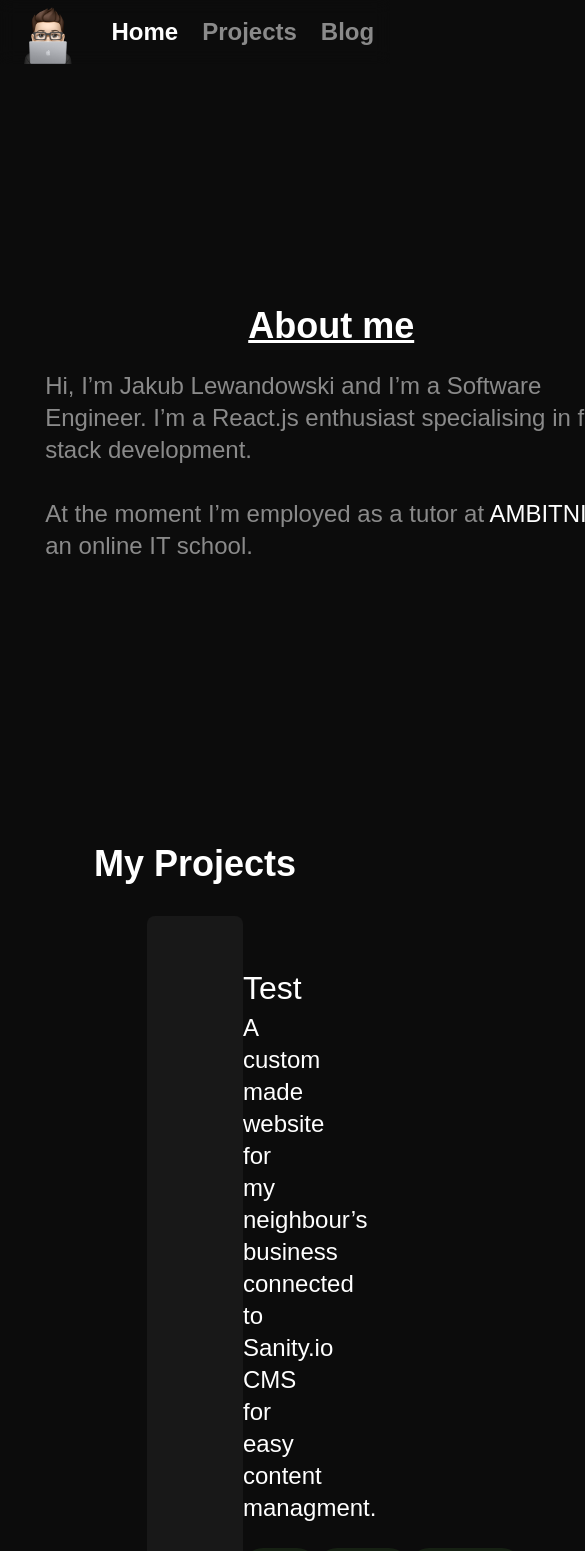
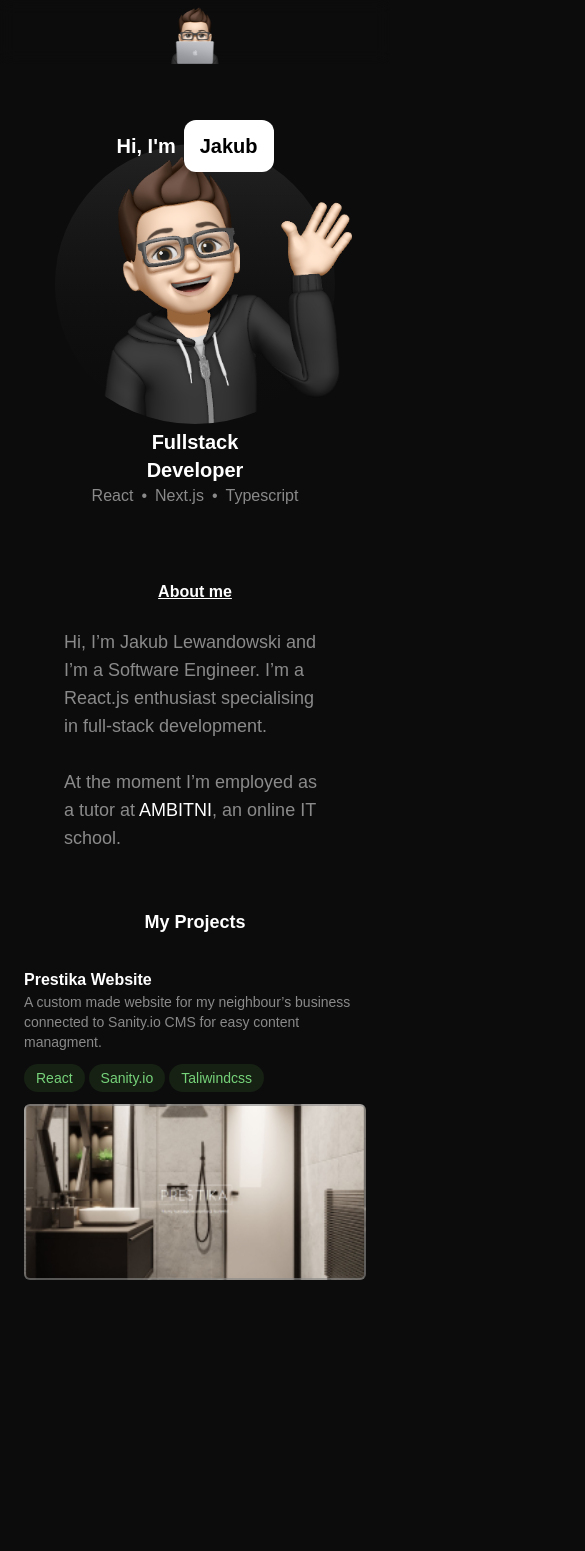
Before and after one commit to j-lewandowski/portfolio-v2, a Next.js app: page / in a window 390 px wide. Shown: the top 1551 px of the page, 585 px wide, since content can reach past the window. Built offline with nearby package versions, Linux system fonts and the light colour scheme; a web font is replaced by a local one.

Commit message:
fixed responsive design

```diff
--- a/app/(page)/_components/Navbar.tsx
+++ b/app/(page)/_components/Navbar.tsx
@@ -7,7 +7,7 @@ const Navbar = () => {
   const pathName = usePathname();
 
   return (
-    <nav className="w-full h-16 flex text-white text-2xl font-bold justify-around items-center backdrop-blur fixed z-30">
+    <nav className="w-full h-16 text-white md:text-xl font-bold justify-around items-center backdrop-blur fixed z-30 flex">
       <div>
         <Image
           src="/images/Memoji-laptop.png"
@@ -16,7 +16,7 @@ const Navbar = () => {
           width={64}
         />
       </div>
-      <ul className="flex gap-x-6">
+      <ul className="md:flex hidden gap-x-6">
         <Link
           href="/"
           className={pathName === "/" ? "text-white" : "text-secondary"}
--- /dev/null
+++ b/app/(page)/_components/ProjectComponent.tsx
@@ -0,0 +1,42 @@
+interface ProjectComponentProps {
+  name: string;
+  image: string;
+  description: string;
+  technologies: string[];
+}
+
+const ProjectComponent = ({
+  name,
+  image,
+  description,
+  technologies,
+}: ProjectComponentProps) => {
+  return (
+    <div className="flex flex-col-reverse md:flex-row w-full md:min-h-64 md:p-12 max-w-screen-lg rounded-lg duration-150 hover:bg-primary-light/60">
+      <div
+        className="bg-cover h-44 rounded-md w-full md:w-2/5 bg-center border-2 border-secondary/60"
+        style={{ backgroundImage: `url('${image}')` }}
+      ></div>
+      <div className="w-full md:w-2/3 md:pl-12">
+        <div>
+          <span className="font-bold text-base md:text-[28px]">{name}</span>
+          <p className="text text-sm md:text-2xl font-light text-secondary">
+            {description}
+          </p>
+        </div>
+        <div className="flex items-center justify-start w-full py-3 md:py-6 text-sm md:text-base gap-x-1">
+          {technologies.map((tech) => (
+            <div
+              key={tech}
+              className="p-1 px-3 md:p-2 md:px-4 text-bagde-text/90 bg-badge-bg/10 rounded-full"
+            >
+              {tech}
+            </div>
+          ))}
+        </div>
+      </div>
+    </div>
+  );
+};
+
+export default ProjectComponent;
--- a/app/(page)/_components/about-me/AboutMe.tsx
+++ b/app/(page)/_components/about-me/AboutMe.tsx
@@ -3,8 +3,10 @@ import React from "react";
 const AboutMe = () => {
   return (
     <div className="w-full h-full text-white flex flex-col items-center justify-center">
-      <span className="text-4xl underline font-bold p-6">About me</span>
-      <p className="px-16 w-[700px] text-2xl text-secondary font-medium">
+      <span className="text:xl md:text-4xl underline font-bold p-6">
+        About me
+      </span>
+      <p className="px-16 md:w-[700px] text-lg md:text-2xl text-secondary font-medium">
         Hi, I’m Jakub Lewandowski and I’m a Software Engineer. I’m a React.js
         enthusiast specialising in full-stack development.
         <br />
--- a/app/(page)/_components/about-me/Hero.tsx
+++ b/app/(page)/_components/about-me/Hero.tsx
@@ -2,15 +2,15 @@ import Image from "next/image";
 const Hero = () => {
   return (
     <div className="w-full h-full flex flex-col justify-center items-center">
-      <div className="w-full text-white font-bold text-4xl flex items-center justify-center -mb-12 z-10">
+      <div className="w-full text-white font-bold text-xl md:text-4xl flex items-center justify-center -mb-12 z-10">
         <span className="pr-2">Hi, I&apos;m </span>
         <span className="px-4 py-3 text-black bg-white rounded-xl">Jakub</span>
       </div>
       <Image src="/images/hello.svg" alt="Hello" width={320} height={320} />
-      <span className="text-white w-full text-center font-bold text-4xl -mt-4">
+      <span className="text-white w-full text-center font-bold text-xl md:text-4xl -mt-4">
         Fullstack <br /> Developer
       </span>
-      <div className="w-full gap-2 text-[22px] text-secondary flex items-center justify-center">
+      <div className="w-full gap-2 text-[22px] text-secondary flex items-center justify-center text-base md:text-lg">
         <span>React</span>
         &bull;
         <span>Next.js</span>
--- a/app/(page)/layout.tsx
+++ b/app/(page)/layout.tsx
@@ -14,6 +14,7 @@ const SFPro = localFont({
     { path: "../../public/fonts/SF-Pro-Text-Regular.otf", weight: "400" },
     { path: "../../public/fonts/SF-Pro-Text-Medium.otf", weight: "500" },
     { path: "../../public/fonts/SF-Pro-Text-Bold.otf", weight: "700" },
+    { path: "../../public/fonts/SF-Pro.ttf", weight: "300" },
   ],
   variable: "--font-SFPro",
 });
--- a/app/(page)/page.tsx
+++ b/app/(page)/page.tsx
@@ -3,7 +3,7 @@ import MyProjects from "./sections/MyProjects";
 
 export default function Home() {
   return (
-    <div className="w-full flex flex-col">
+    <div className="w-full flex flex-col pt-16">
       <Introduction />
       <MyProjects />
     </div>
--- a/app/(page)/sections/Introduction.tsx
+++ b/app/(page)/sections/Introduction.tsx
@@ -3,11 +3,11 @@ import Hero from "../_components/about-me/Hero";
 
 const Introduction = () => {
   return (
-    <section className="w-full h-screen flex items-center justify-center">
-      <div className="flex-1">
+    <section className="w-full h-screen flex flex-col md:flex-row items-center justify-center gap-y-12 md:gap-y-0">
+      <div className="md:flex-1">
         <Hero />
       </div>
-      <div className="flex-1">
+      <div className="md:flex-1">
         <AboutMe />
       </div>
     </section>
--- a/app/(page)/sections/MyProjects.tsx
+++ b/app/(page)/sections/MyProjects.tsx
@@ -1,34 +1,17 @@
+import ProjectComponent from "../_components/ProjectComponent";
+
 const MyProjects = () => {
   return (
     <div className="w-full h-screen text-white flex flex-col items-center justify-start">
-      <span className="font-bold text-4xl">My Projects</span>
-      <div className="flex items-center justify-center flex-col w-full mt-8 px-48">
-        <div className="flex w-full min-h-64 p-12 rounded-lg bg-primary-light/60">
-          <div
-            className="bg-cover h-44 rounded-md w-2/5 bg-center"
-            style={{ backgroundImage: "url('./images/prestika.png')" }}
-          ></div>
-          <div className="w-2/3 pl-12">
-            <div>
-              <span className="font-medium text-[32px]">Test</span>
-              <p className="text text-2xl font-normal">
-                A custom made website for my neighbour’s business connected to
-                Sanity.io CMS for easy content managment.
-              </p>
-            </div>
-            <div className="flex items-center justify-start w-full py-6">
-              <div className="p-2 px-4 text-bagde-text bg-badge-bg/10 rounded-full">
-                React
-              </div>
-              <div className="p-2 px-4 text-bagde-text bg-badge-bg/10 rounded-full">
-                Sanity.io
-              </div>
-              <div className="p-2 px-4 text-bagde-text bg-badge-bg/10 rounded-full">
-                Tailwindcss
-              </div>
-            </div>
-          </div>
-        </div>
+      <span className="font-bold text-lg md:text-4xl">My Projects</span>
+      <div className="flex items-center justify-center flex-col w-full mt-8 px-6 md:px-48">
+        <ProjectComponent
+          name="Prestika Website"
+          description="A custom made website for my neighbour’s business connected to
+            Sanity.io CMS for easy content managment."
+          image="./images/prestika.png"
+          technologies={["React", "Sanity.io", "Taliwindcss"]}
+        />
       </div>
     </div>
   );
```
Also changed, not shown: 1 other file (tests, documents, lock files or other folders).
